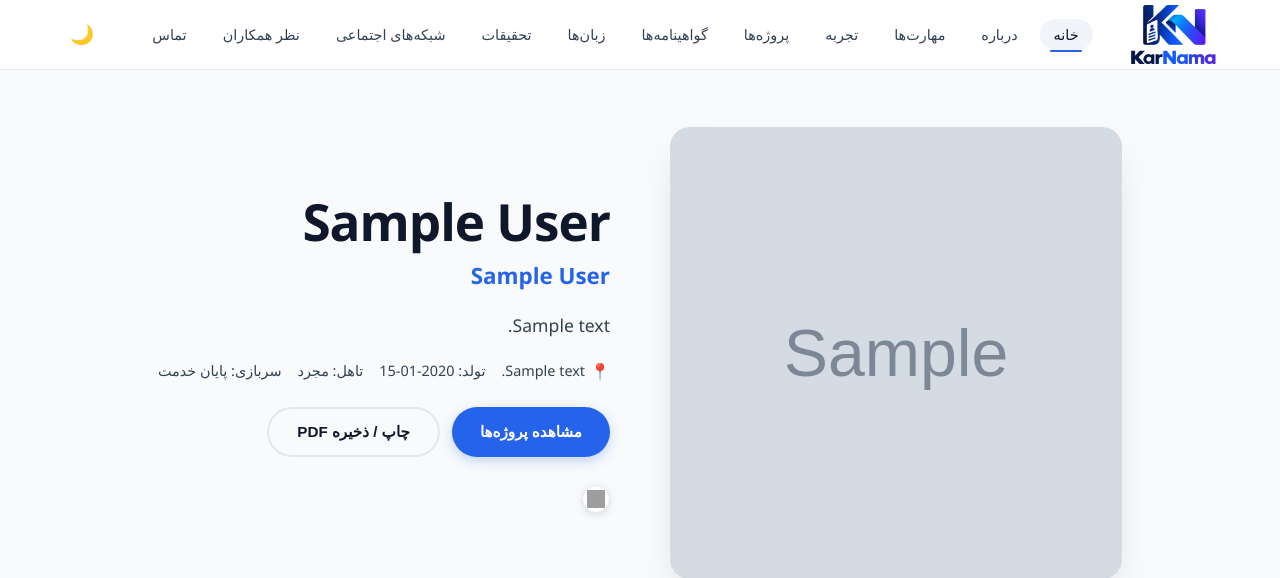
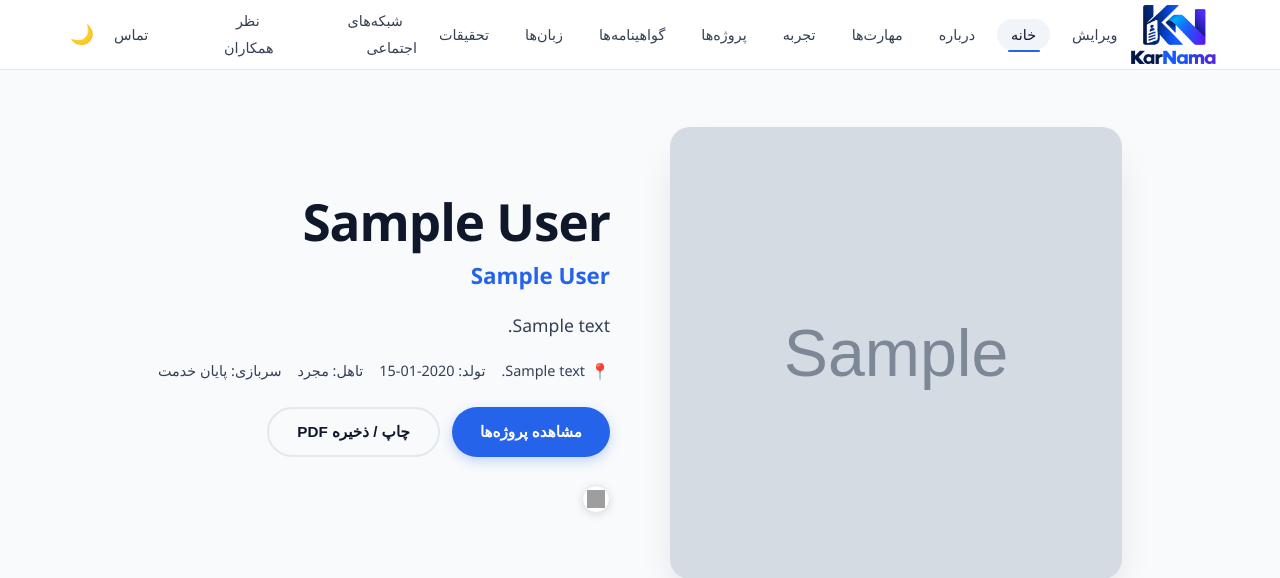
Before and after one commit to shahin-mansouri/KarNama, a Django app: a page that uses index/templates/index/base.html in a window 1280 px wide. Shown: the top 578 px of the page. Run offline with Django 5.2, Linux system fonts and the light colour scheme; a user stored in the database is signed in; tables that the repository leaves empty hold one stand-in row (values such as "Sample post"); grey boxes marked "Sample" are stand-in pictures; grey boxes are pictures that could not be loaded.

Commit message:
feat: add edit link for authenticated users in navigation

```diff
--- a/index/templates/index/base.html
+++ b/index/templates/index/base.html
@@ -29,6 +29,7 @@
 
       <nav aria-label="Main navigation">
         <ul class="nav-links" id="navLinks" role="menubar">
+          {% if request.user.is_authenticated and request.user.pk == owner.pk %}<li role="none"><a href="{% url 'dashboard' %}" role="menuitem">ویرایش</a></li>{% endif %}
           <li role="none"><a href="#hero" role="menuitem">خانه</a></li>
           <li role="none"><a href="#about" role="menuitem">درباره</a></li>
           <li role="none"><a href="#skills" role="menuitem">مهارت‌ها</a></li>
```
